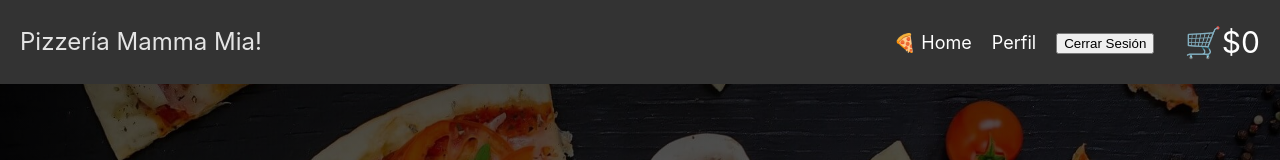
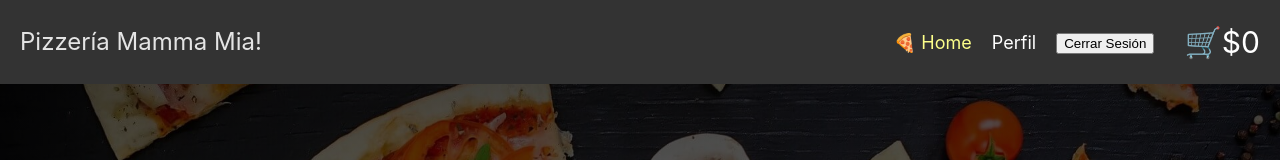
Before and after one commit to edogodoy/Pizzeria-Mamma-Mia, a React (Vite) app: page / in a window 1280 px wide. Shown: the top 160 px of the page. Built offline with nearby package versions, Linux system fonts and the light colour scheme; no server answers.

Commit message:
se usa NavLink en el Navbar para el estado activo

```diff
--- a/src/App.css
+++ b/src/App.css
@@ -97,6 +97,10 @@ li {
   100% {
     transform: rotate(-5deg);
   }
+}
+.active {
+  color: rgb(253, 255, 138);
+  text-decoration: none;
 }
 /*************************************************************** navbar */
 
--- a/src/components/Navbar.jsx
+++ b/src/components/Navbar.jsx
@@ -3,7 +3,7 @@ import { useState, useContext } from 'react';
 import Popup from './Popup';
 import Register from '../pages/Register';
 import Login from '../pages/Login';
-import { Link } from "react-router-dom";
+import { NavLink } from "react-router-dom";
 import { CartContext } from "../context/CartContext";
 import { UserContext } from '../context/UserContext'; // Importa UserContext
 
@@ -14,6 +14,7 @@ const Navbar = () => {
     const [successType, setSuccessType] = useState('');
     const { calculateTotal } = useContext(CartContext);
     const { token, logout } = useContext(UserContext); // Usa UserContext
+    const validateRoot = ({ isActive }) => isActive ? 'active' : ''
 
     const handleOpenPopup = (content) => {
         setPopupContent(content);
@@ -44,19 +45,19 @@ const Navbar = () => {
             <nav>
                 <p>Pizzería Mamma Mia!</p>
                 <ul>
-                    <li><Link to="/">🍕 Home</Link></li>
-                    {!token ? ( // Mostrar enlaces según estado del token
+                    <li><NavLink to="/" className={{validateRoot}}>🍕 Home</NavLink></li>
+                    {!token ? (
                         <>
-                            <li><Link to="/register">Registrarse</Link></li>
-                            <li><Link to="/login">Iniciar Sesión</Link></li>
+                            <li><NavLink to="/register" className={{validateRoot}}>Registrarse</NavLink></li>
+                            <li><NavLink to="/login" className={{validateRoot}}>Iniciar Sesión</NavLink></li>
                         </>
                     ) : (
                         <>
-                            <li><Link to="/profile">Perfil</Link></li>
-                            <li><button onClick={logout}>Cerrar Sesión</button></li> {/* Botón de logout */}
+                            <li><NavLink to="/profile" className={{validateRoot}}>Perfil</NavLink></li>
+                            <li><button onClick={logout}>Cerrar Sesión</button></li>
                         </>
                     )}
-                    <li className="carrito"><Link to="/cart">🛒<span>${calculateTotal().toLocaleString("es-ES")}</span></Link></li>
+                    <li className="carrito"><NavLink to="/cart" className={{validateRoot}}>🛒<span>${calculateTotal().toLocaleString("es-ES")}</span></NavLink></li>
                 </ul>
             </nav>
 
```
Also changed, not shown: src/components/borrador/Borrador.jsx (+43 -0 lines).
